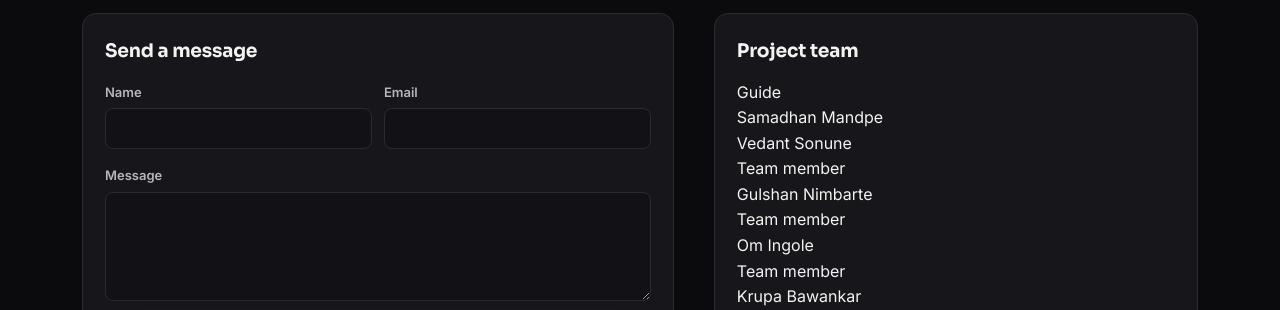
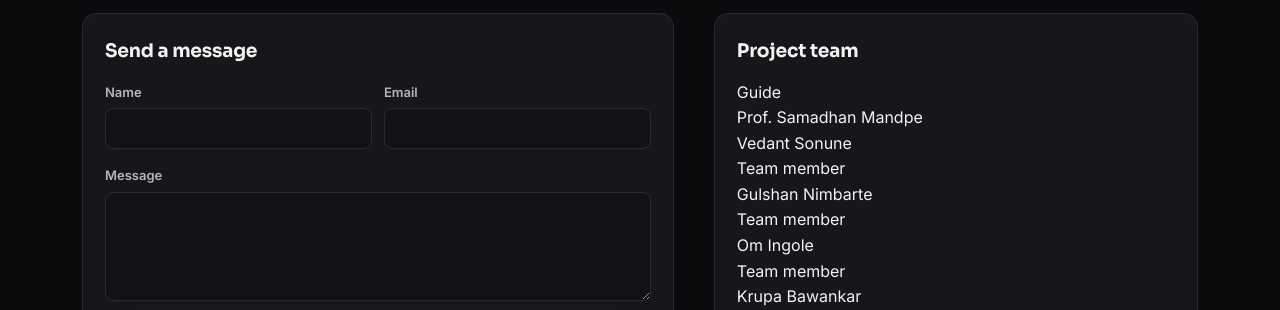
Before and after one commit to ingoleom38/SmartBite, a Flask app: page /contact in a window 1280 px wide. Shown: the part 338-648 px from the top of the page. Run offline with Flask 3, Linux system fonts and the light colour scheme; some libraries are stand-ins or nearby versions.

Commit message:
Update contact.html

```diff
--- a/FINALSMARTBITE/templates/main/contact.html
+++ b/FINALSMARTBITE/templates/main/contact.html
@@ -22,7 +22,7 @@
       <div class="card">
         <h3 style="margin-bottom:14px;">Project team</h3>
         <div class="row-list">
-          <div class="row-item"><div class="ri-main">Guide</div><div class="ri-sub">Samadhan Mandpe</div></div>
+          <div class="row-item"><div class="ri-main">Guide</div><div class="ri-sub">Prof. Samadhan Mandpe</div></div>
           <div class="row-item"><div class="ri-main">Vedant Sonune</div><div class="ri-sub">Team member</div></div>
           <div class="row-item"><div class="ri-main">Gulshan Nimbarte</div><div class="ri-sub">Team member</div></div>
           <div class="row-item"><div class="ri-main">Om Ingole</div><div class="ri-sub">Team member</div></div>
```
